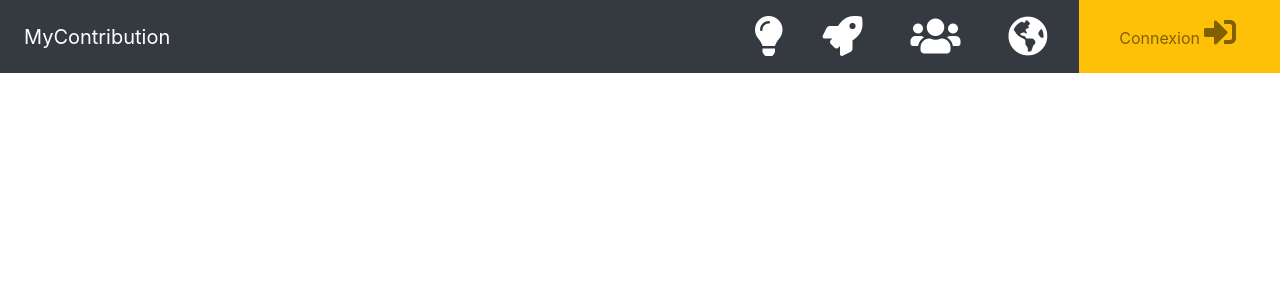
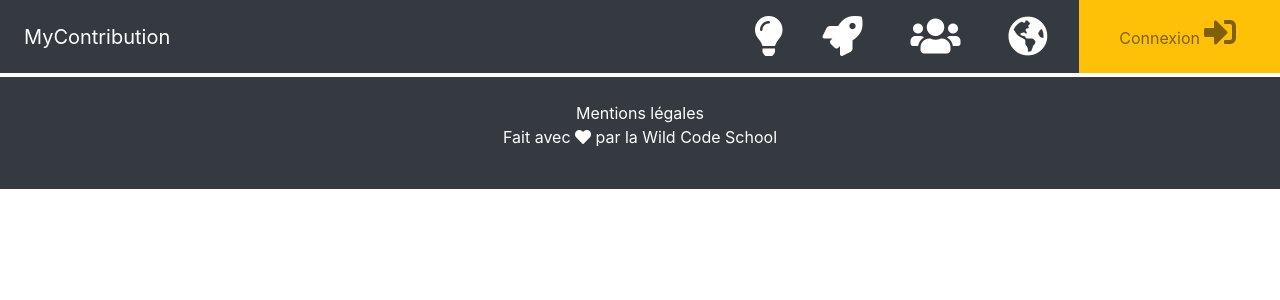
Before and after one commit to WildCodeSchool/toulouse-0918-js-mycontribution, a React (Create React App) app in the folder front/: page / in a window 1280 px wide. Shown: the top 300 px of the page. Built offline with nearby package versions, Linux system fonts and the light colour scheme.

Commit message:
envoie du fichier Footer.js

```diff
--- a/front/src/App.js
+++ b/front/src/App.js
@@ -1,12 +1,14 @@
 import React, { Component } from 'react';
 import './App.css';
 import Navigation from './components/Navigation';
+import Footer from './components/Footer';
 
 class App extends Component {
   render() {
     return (
       <div className="App">
         <Navigation />
+        <Footer />
       </div>
     );
   }
--- /dev/null
+++ b/front/src/components/Footer/index.js
@@ -0,0 +1,18 @@
+import React, { Component } from 'react';
+
+class Footer extends Component {
+  constructor(props) {
+    super(props);
+    this.state = {
+    };
+  }
+  render() {
+    return (
+        <div className="bg-dark p-4">
+          <p className="text-white m-0">Mentions légales</p>
+          <p className="text-white">Fait avec <i className="fas fa-heart"></i> par la Wild Code School</p>
+        </div>
+    );
+  }
+}
+export default Footer;
```
